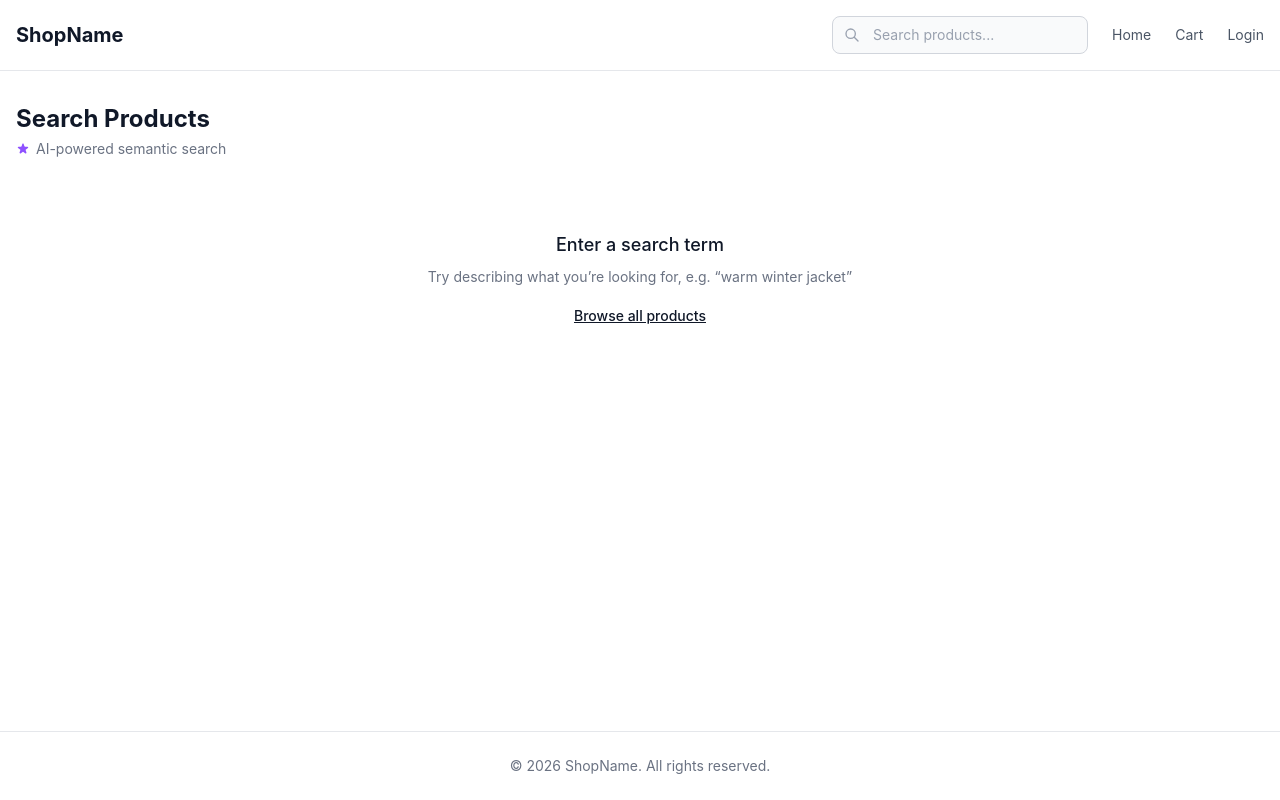
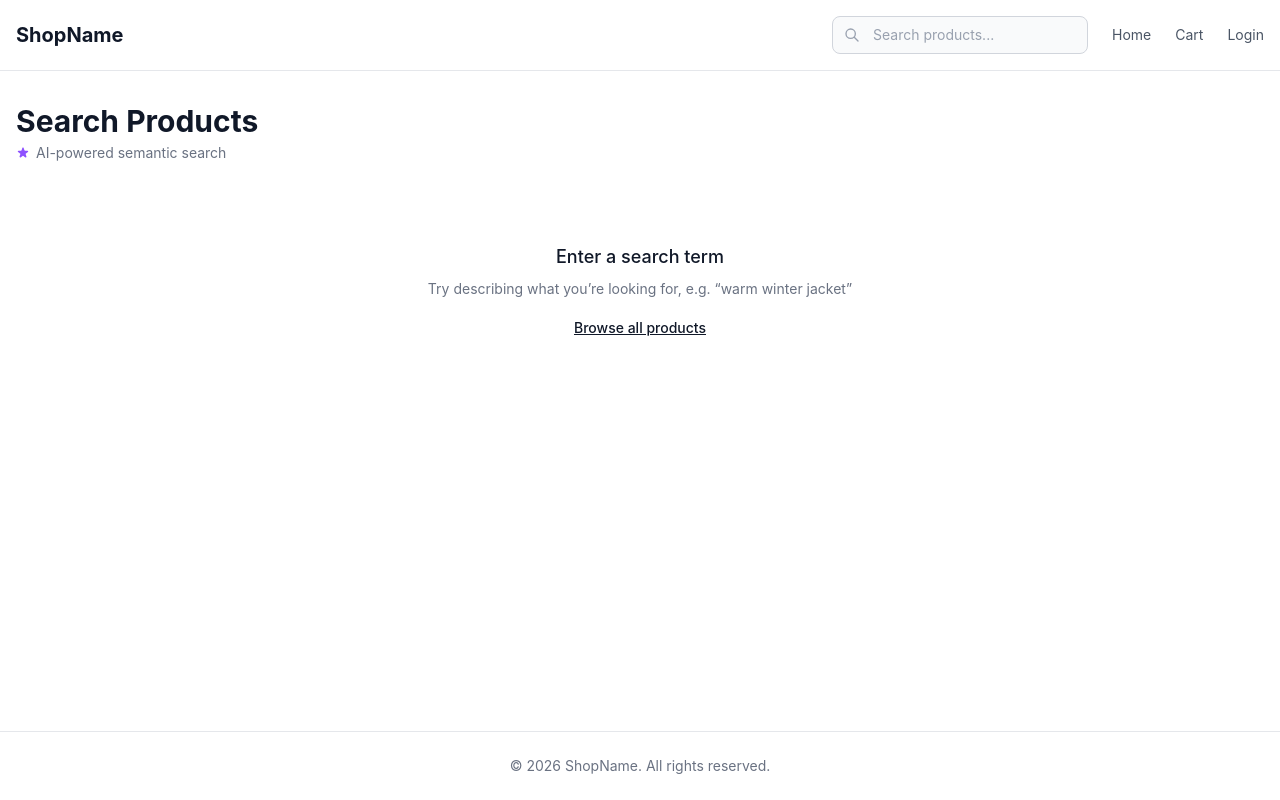
Before and after one commit to srushtigohil102-eng/high-performance-ecommerce-engine-with-ai-vector-search, a React (Vite) app in the folder client/: page /search in a window 1280 px wide. Built offline with nearby package versions, Linux system fonts and the light colour scheme.

Commit message:
Week 3 wrap-up: full regression pass, lint cleanup, README ready for Week 4

```diff
--- a/client/src/pages/OrderHistoryPage.tsx
+++ b/client/src/pages/OrderHistoryPage.tsx
@@ -56,7 +56,7 @@ function OrderHistoryPage() {
   if (error) {
     return (
       <div className="mx-auto max-w-4xl px-4 py-8">
-        <h1 className="mb-6 text-2xl font-bold text-gray-900">My Orders</h1>
+        <h1 className="mb-6 text-3xl font-bold text-gray-900">My Orders</h1>
         <ErrorMessage message={error}>
           <Button onClick={fetchOrders}>Retry</Button>
         </ErrorMessage>
@@ -66,7 +66,7 @@ function OrderHistoryPage() {
 
   return (
     <div className="mx-auto max-w-4xl px-4 py-8">
-      <h1 className="mb-6 text-2xl font-bold text-gray-900">My Orders</h1>
+      <h1 className="mb-6 text-3xl font-bold text-gray-900">My Orders</h1>
 
       {orders.length === 0 ? (
         <div className="rounded-lg border border-gray-200 py-16 text-center">
--- a/client/src/pages/SearchResultsPage.tsx
+++ b/client/src/pages/SearchResultsPage.tsx
@@ -1,4 +1,4 @@
-import { useState, useEffect, useCallback } from 'react'
+import { memo, useState, useEffect, useCallback } from 'react'
 import { useSearchParams, Link } from 'react-router-dom'
 import ProductCard from '../components/ProductCard'
 import LoadingSpinner from '../components/LoadingSpinner'
@@ -13,7 +13,7 @@ const POPULAR_PRODUCTS = mockProducts.slice(0, 4)
 
 const RESULTS_PER_PAGE = 12
 
-export default function SearchResultsPage() {
+function SearchResultsPage() {
   const [searchParams] = useSearchParams()
   const query = searchParams.get('q') ?? ''
 
@@ -58,9 +58,9 @@ export default function SearchResultsPage() {
 
   return (
     <div className="mx-auto max-w-7xl px-4 py-8">
-      <div className="mb-6 flex flex-col gap-3 sm:flex-row sm:items-center sm:justify-between">
+      <div className="mb-8 flex flex-col gap-3 sm:flex-row sm:items-center sm:justify-between">
         <div>
-          <h1 className="text-2xl font-bold text-gray-900">
+          <h1 className="text-3xl font-bold text-gray-900">
             {query.trim() ? (
               <>Showing results for &lsquo;{query.trim()}&rsquo;</>
             ) : (
@@ -156,3 +156,5 @@ export default function SearchResultsPage() {
     </div>
   )
 }
+
+export default memo(SearchResultsPage)
```
Also changed, not shown: 1 other file (tests, documents, lock files or other folders).
